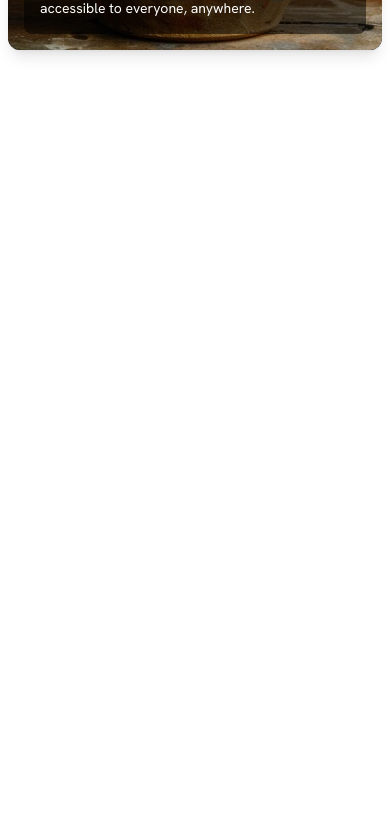
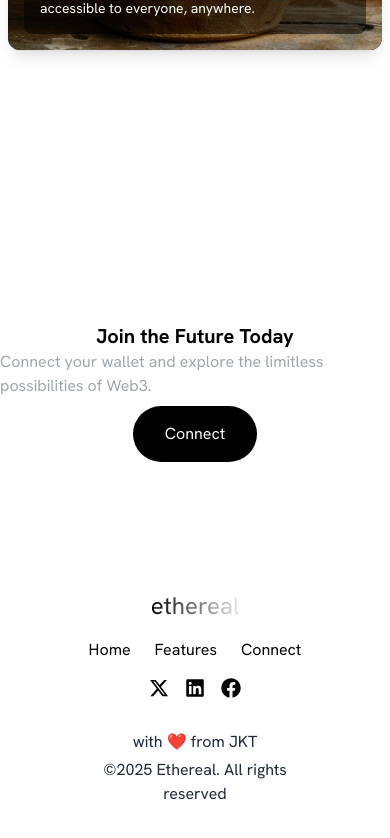
Before and after one commit to amaliakivansa/ethereal-compro, a Next.js app: page / in a window 390 px wide. Shown: the part 3630-4468 px from the top of the page. Before the commit the page ends 4016 px from the top, so only its background shows below. Built offline with nearby package versions, Linux system fonts and the light colour scheme.

Commit message:
add CTA & footer

```diff
--- a/src/app/page.tsx
+++ b/src/app/page.tsx
@@ -1,6 +1,8 @@
 import Navbar from '@/components/Section/Navbar';
 import Hero from '@/components/Section/Hero';
 import Features from '@/components/Section/Features';
+import CTA from '@/components/Section/CTA';
+import Footer from '@/components/Section/Footer';
 
 export default function Home() {
   return (
@@ -8,6 +10,8 @@ export default function Home() {
       <Navbar />
       <Hero />
       <Features />
+      <CTA />
+      <Footer />
     </div>
   );
 }
--- /dev/null
+++ b/src/components/Section/CTA.tsx
@@ -0,0 +1,26 @@
+'use client';
+import React from 'react';
+import Button from '../Base/Button';
+
+const CTA = () => {
+  return (
+    <div className="flex flex-col items-center pb-16 -mt-16">
+      <h1 className="text-title dark:text-white text-black font-semibold">
+        Join the Future Today
+      </h1>
+      <p className="text-subtitle text-primary">
+        Connect your wallet and explore the limitless possibilities of Web3.
+      </p>
+      <Button
+        size="large"
+        color="primary"
+        onClick={() => {}}
+        className="rounded-full mt-2 text-caption dark:bg-white dark:text-black dark:shadow-lg"
+      >
+        Connect
+      </Button>
+    </div>
+  );
+};
+
+export default CTA;
--- /dev/null
+++ b/src/components/Section/Footer.tsx
@@ -0,0 +1,36 @@
+import React from 'react';
+import { FaXTwitter } from 'react-icons/fa6';
+import { FaLinkedin, FaFacebook } from 'react-icons/fa';
+
+const Footer = () => {
+  const date = new Date();
+  const year = date.getFullYear();
+  return (
+    <div className="w-3/5 mx-auto my-16">
+      <div className="flex md:flex-row flex-col md:gap-0 gap-4 justify-between items-center text-black">
+        <div className="[ bg-gradient-to-r dark:from-gray-400 from-black dark:to-white to-gray-200 text-transparent bg-clip-text ] text-2xl">
+          ethereal
+        </div>
+        <ul className="flex gap-6 text-caption">
+          <li className="hover-link">Home</li>
+          <li className="hover-link">Features</li>
+          <li className="hover-link">Connect</li>
+        </ul>
+        <div className="flex gap-4 dark:text-white">
+          <FaXTwitter size={20} className="cursor-pointer " />
+          <FaLinkedin size={20} className="cursor-pointer" />
+          <FaFacebook size={20} className="cursor-pointer" />
+        </div>
+      </div>
+      <div className="divider invisible md:visible"></div>
+      <div className="md:mt-0 -mt-4 flex md:flex-row flex-col md:gap-0 gap-1 justify-between items-center">
+        <div>with ❤️ from JKT</div>
+        <div className="text-center">
+          &copy;{year} Ethereal. All rights reserved
+        </div>
+      </div>
+    </div>
+  );
+};
+
+export default Footer;
```
